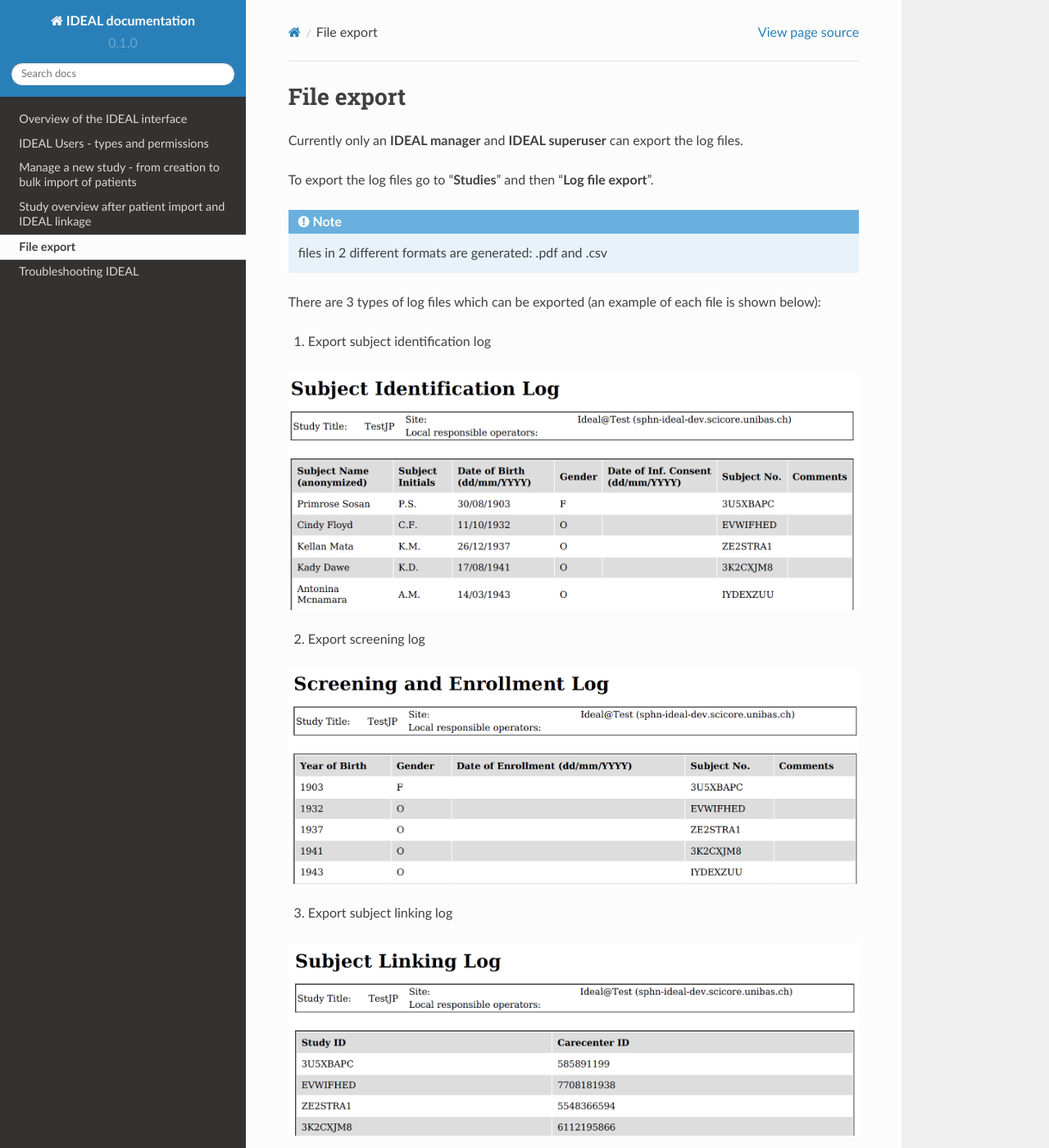
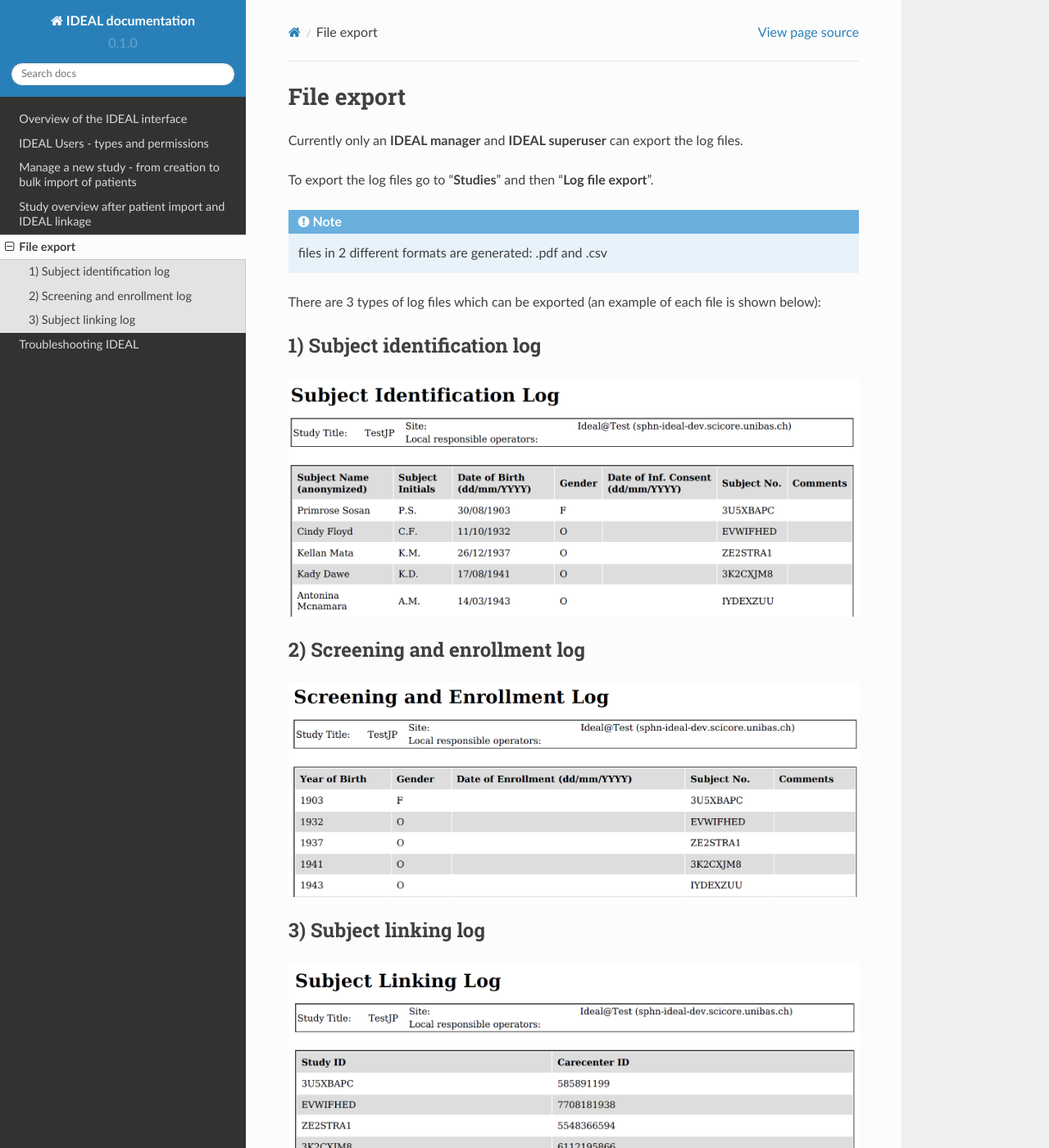
Before and after one commit to Nynuphar/IDEAL-doc, a Sphinx documentation site: the page built from docs/source/export.rst, in a window 1280 px wide and 1400 px high. Shown: the whole window at 82% size. Built offline with Sphinx 7.4.7 and the Read the Docs theme 2.0.0, drawn with Linux system fonts in a browser that asks for light colours.

Commit message:
Update export.rst

```diff
--- a/docs/source/export.rst
+++ b/docs/source/export.rst
@@ -9,14 +9,17 @@ To export the log files go to "**Studies**" and then "**Log file export**".
 
 There are 3 types of log files which can be exported (an example of each file is shown below):
 
-1) Export subject identification log
+1) Subject identification log
+*********************************
 
 .. image:: SubjectIdentification.png
 
-2) Export screening log
+2) Screening and enrollment log
+*********************************
 
 .. image:: ScreeningLog.png
 
-3) Export subject linking log
+3) Subject linking log
+***************************
 
 .. image:: SubjectLinkingLog.png
```
